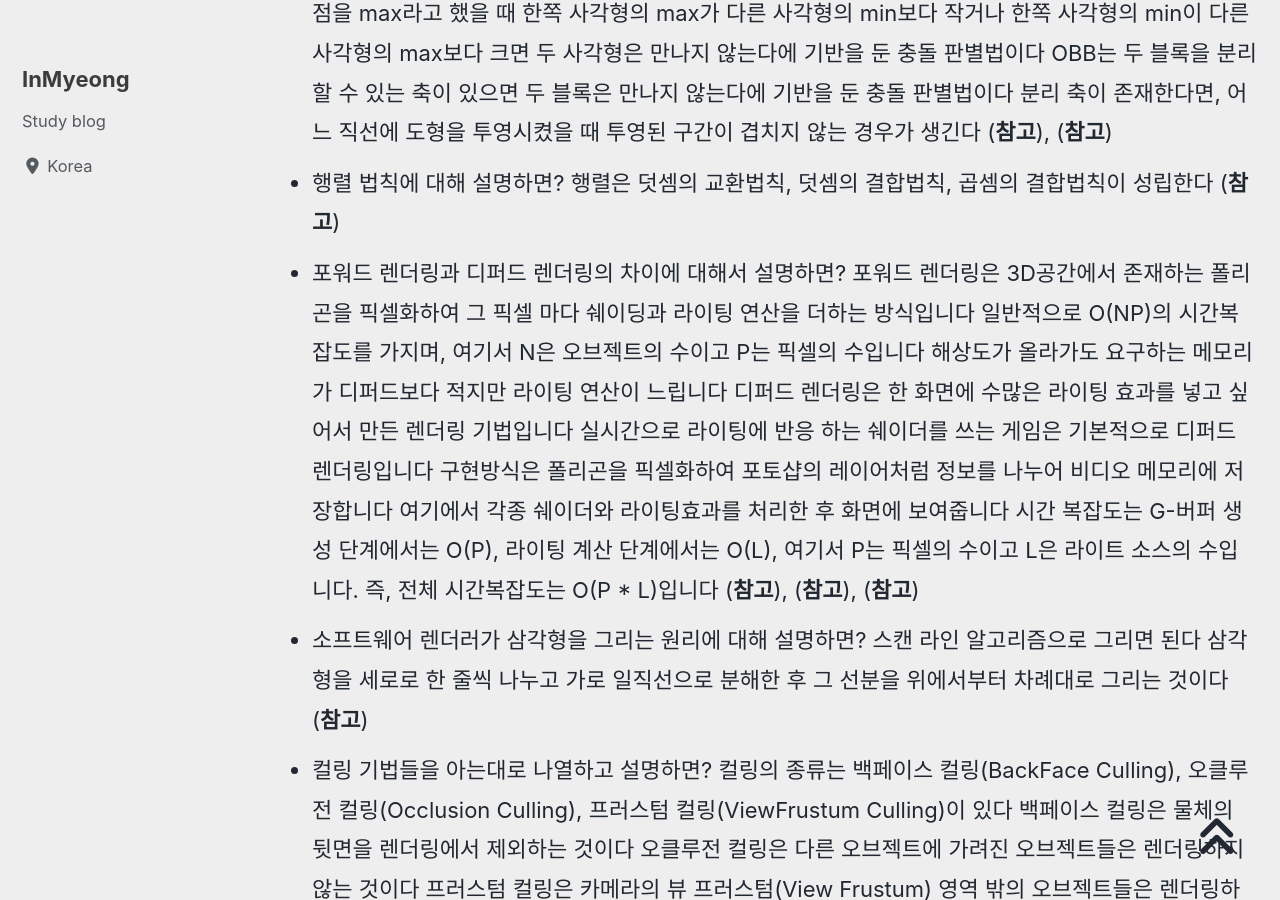
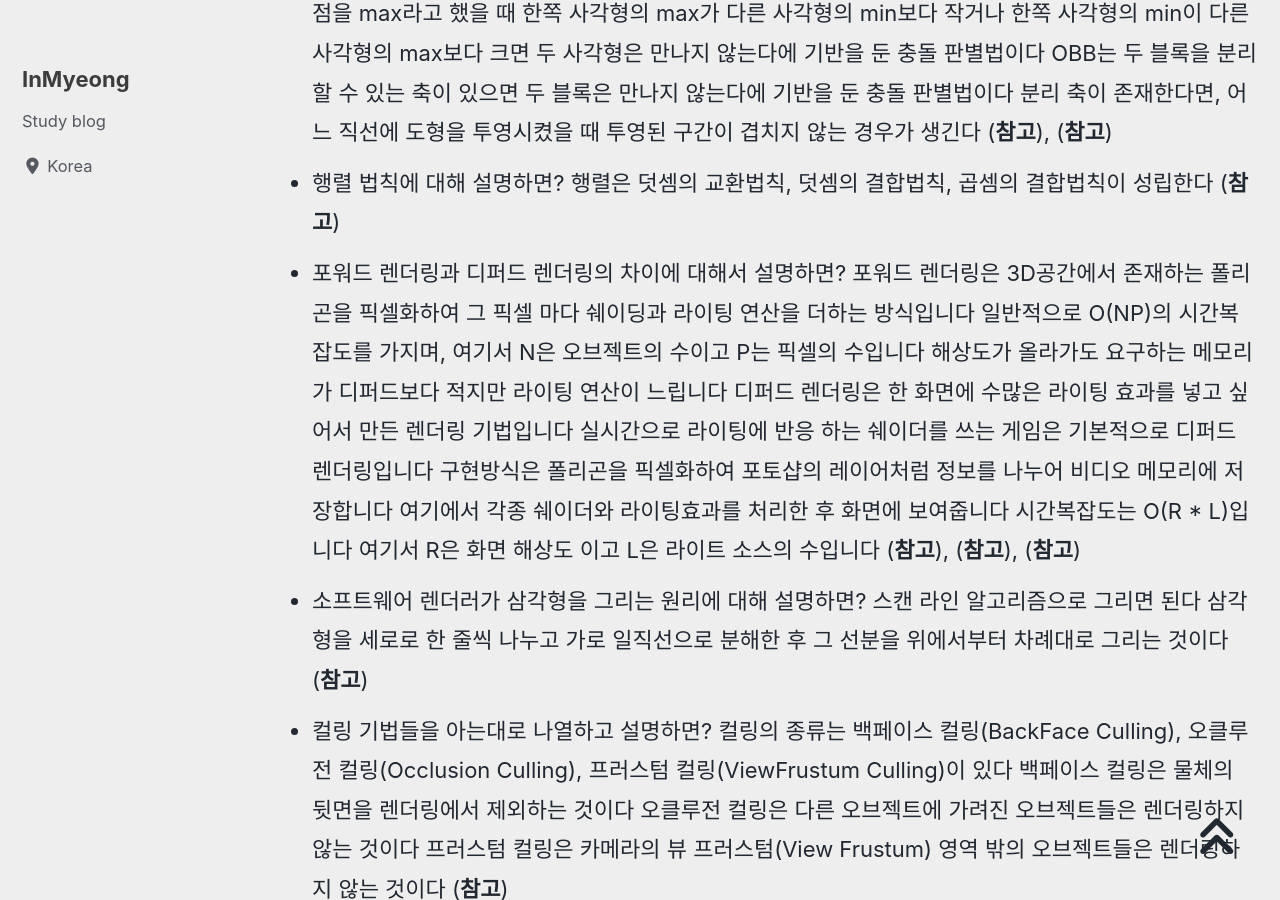
Before and after one commit to devMyeong/devMyeong.github.io, a Jekyll site: the page built from _posts/cs/2022-09-05-블로그-면접준비.md, in a window 1280 px wide and 900 px high, scrolled down 19987 px. Built offline with Jekyll 4.4.1, drawn with Linux system fonts in a browser that asks for light colours; cached includes are drawn as plain includes; nearby versions of some CDN libraries; some web fonts are replaced; comment, search, counter and statistics services are not loaded.

Commit message:
Chore : 수정

```diff
--- a/_posts/cs/2022-09-05-블로그-면접준비.md
+++ b/_posts/cs/2022-09-05-블로그-면접준비.md
@@ -190,7 +190,7 @@ last_modified_at: 2022-10-30
 - 렌더링 파이프라인에 대해 설명하면? 입력 조립기 - 버텍스 셰이더 - 테셀레이션 - 지오메트리 셰이더 - 레스터라이저 - 픽셀 셰이더 - 출력 병합기 순으로 3차원의 가상 세계를 2차원의 이미지로 생성한다 ([**참고**](https://doobudubu.tistory.com/m/243))
 - AABB, OBB 충돌 판별에 대해 설명하고 코드로 구현하면? AABB는 좌상단 꼭짓점을 min, 우하단 꼭짓점을 max라고 했을 때 한쪽 사각형의 max가 다른 사각형의 min보다 작거나 한쪽 사각형의 min이 다른 사각형의 max보다 크면 두 사각형은 만나지 않는다에 기반을 둔 충돌 판별법이다 OBB는 두 블록을 분리할 수 있는 축이 있으면 두 블록은 만나지 않는다에 기반을 둔 충돌 판별법이다 분리 축이 존재한다면, 어느 직선에 도형을 투영시켰을 때 투영된 구간이 겹치지 않는 경우가 생긴다 ([**참고**](https://kareus.tistory.com/m/15)), ([**참고**](https://justicehui.github.io/other-algorithm/2018/06/23/OBB/))
 - 행렬 법칙에 대해 설명하면? 행렬은 덧셈의 교환법칙, 덧셈의 결합법칙, 곱셈의 결합법칙이 성립한다  ([**참고**](http://matrix.skku.ac.kr/sglee/linear/ocu/20103.html))
-- 포워드 렌더링과 디퍼드 렌더링의 차이에 대해서 설명하면? 포워드 렌더링은 3D공간에서 존재하는 폴리곤을 픽셀화하여 그 픽셀 마다 쉐이딩과 라이팅 연산을 더하는 방식입니다 일반적으로 O(NP)의 시간복잡도를 가지며, 여기서 N은 오브젝트의 수이고 P는 픽셀의 수입니다 해상도가 올라가도 요구하는 메모리가 디퍼드보다 적지만 라이팅 연산이 느립니다 디퍼드 렌더링은 한 화면에 수많은 라이팅 효과를 넣고 싶어서 만든 렌더링 기법입니다 실시간으로 라이팅에 반응 하는 쉐이더를 쓰는 게임은 기본적으로 디퍼드 렌더링입니다 구현방식은 폴리곤을 픽셀화하여 포토샵의 레이어처럼 정보를 나누어 비디오 메모리에 저장합니다 여기에서 각종 쉐이더와 라이팅효과를 처리한 후 화면에 보여줍니다 시간 복잡도는 G-버퍼 생성 단계에서는 O(P), 라이팅 계산 단계에서는 O(L), 여기서 P는 픽셀의 수이고 L은 라이트 소스의 수입니다. 즉, 전체 시간복잡도는 O(P * L)입니다 ([**참고**](https://m.blog.naver.com/blue9954/220296252565)), ([**참고**](https://hayeo-83.tistory.com/32)), ([**참고**](https://gamedevelopment.tutsplus.com/forward-rendering-vs-deferred-rendering--gamedev-12342a))
+- 포워드 렌더링과 디퍼드 렌더링의 차이에 대해서 설명하면? 포워드 렌더링은 3D공간에서 존재하는 폴리곤을 픽셀화하여 그 픽셀 마다 쉐이딩과 라이팅 연산을 더하는 방식입니다 일반적으로 O(NP)의 시간복잡도를 가지며, 여기서 N은 오브젝트의 수이고 P는 픽셀의 수입니다 해상도가 올라가도 요구하는 메모리가 디퍼드보다 적지만 라이팅 연산이 느립니다 디퍼드 렌더링은 한 화면에 수많은 라이팅 효과를 넣고 싶어서 만든 렌더링 기법입니다 실시간으로 라이팅에 반응 하는 쉐이더를 쓰는 게임은 기본적으로 디퍼드 렌더링입니다 구현방식은 폴리곤을 픽셀화하여 포토샵의 레이어처럼 정보를 나누어 비디오 메모리에 저장합니다 여기에서 각종 쉐이더와 라이팅효과를 처리한 후 화면에 보여줍니다 시간복잡도는 O(R * L)입니다 여기서 R은 화면 해상도 이고 L은 라이트 소스의 수입니다 ([**참고**](https://m.blog.naver.com/blue9954/220296252565)), ([**참고**](https://hayeo-83.tistory.com/32)), ([**참고**](https://gamedevelopment.tutsplus.com/forward-rendering-vs-deferred-rendering--gamedev-12342a))
 - 소프트웨어 렌더러가 삼각형을 그리는 원리에 대해 설명하면? 스캔 라인 알고리즘으로 그리면 된다 삼각형을 세로로 한 줄씩 나누고 가로 일직선으로 분해한 후 그 선분을 위에서부터 차례대로 그리는 것이다 ([**참고**](https://domaindeveloper.tistory.com/38))
 - 컬링 기법들을 아는대로 나열하고 설명하면? 컬링의 종류는 백페이스 컬링(BackFace Culling), 오클루전 컬링(Occlusion Culling), 프러스텀 컬링(ViewFrustum Culling)이 있다 백페이스 컬링은 물체의 뒷면을 렌더링에서 제외하는 것이다 오클루전 컬링은 다른 오브젝트에 가려진 오브젝트들은 렌더링하지 않는 것이다 프러스텀 컬링은 카메라의 뷰 프러스텀(View Frustum) 영역 밖의 오브젝트들은 렌더링하지 않는 것이다 ([**참고**](https://rito15.github.io/posts/unity-opt-occlusion-culling/))
 - DirectX 9과 DirectX 11의 차이점은? 렌더링 파이프라인에서 차이가 있다 DirectX 9은 3D 좌표를 2D로 표현하기 위해 로컬 정점 -> 월드 스페이스 -> 뷰 스페이스 -> 조명 연산 -> 컬링 연산 -＞ 투영 연산 -> 클리핑 -> 뷰 포트 -> 레스터라이즈 과정을 거친다 DirectX 11은 입력 조립기 - 버텍스 셰이더 - 테셀레이션 - 지오메트리 셰이더 - 레스터라이저 - 픽셀 셰이더 - 출력 병합기 과정을 거친다 ([**참고**](https://m.blog.naver.com/PostView.naver?isHttpsRedirect=true&blogId=minizang99&logNo=220963722023))
```
